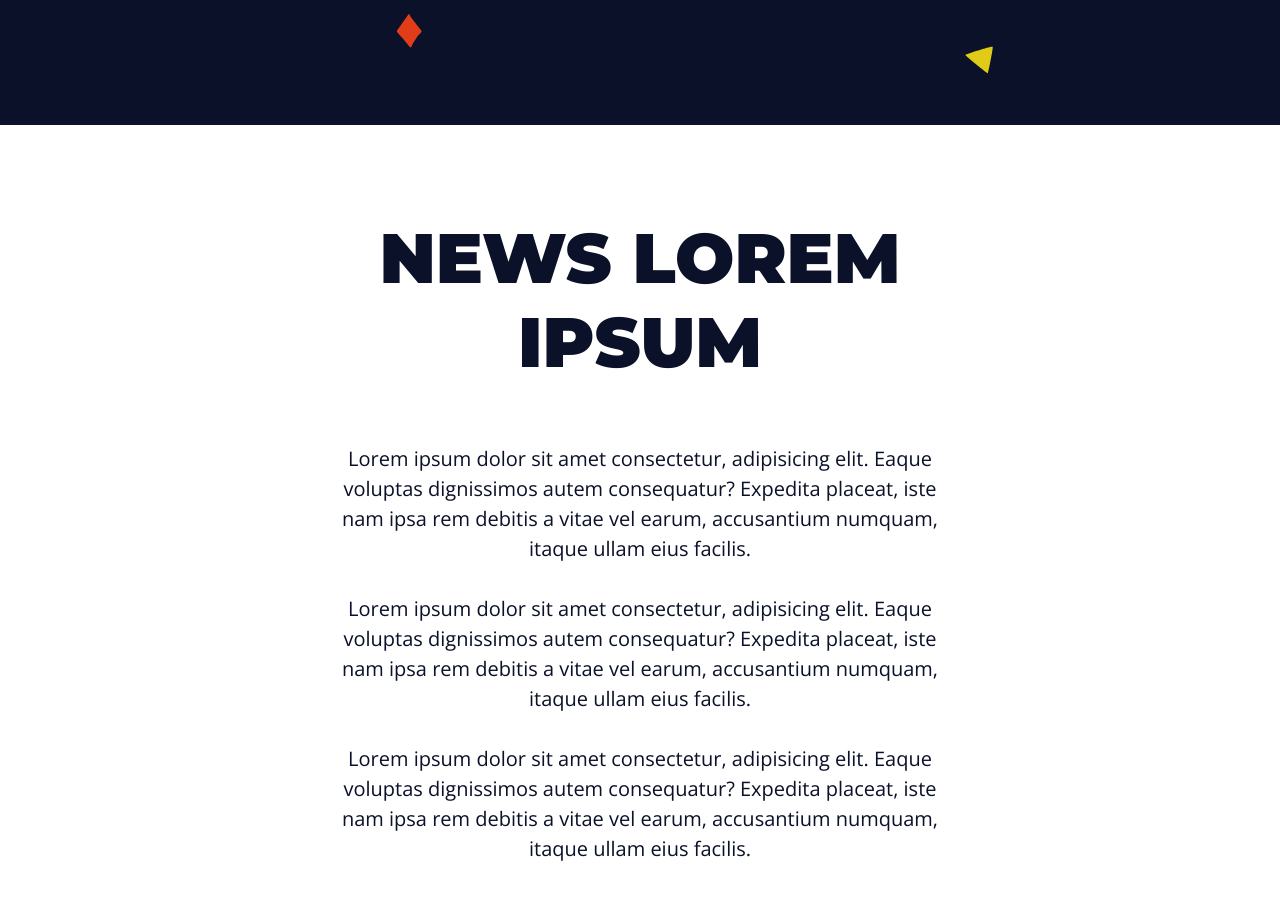
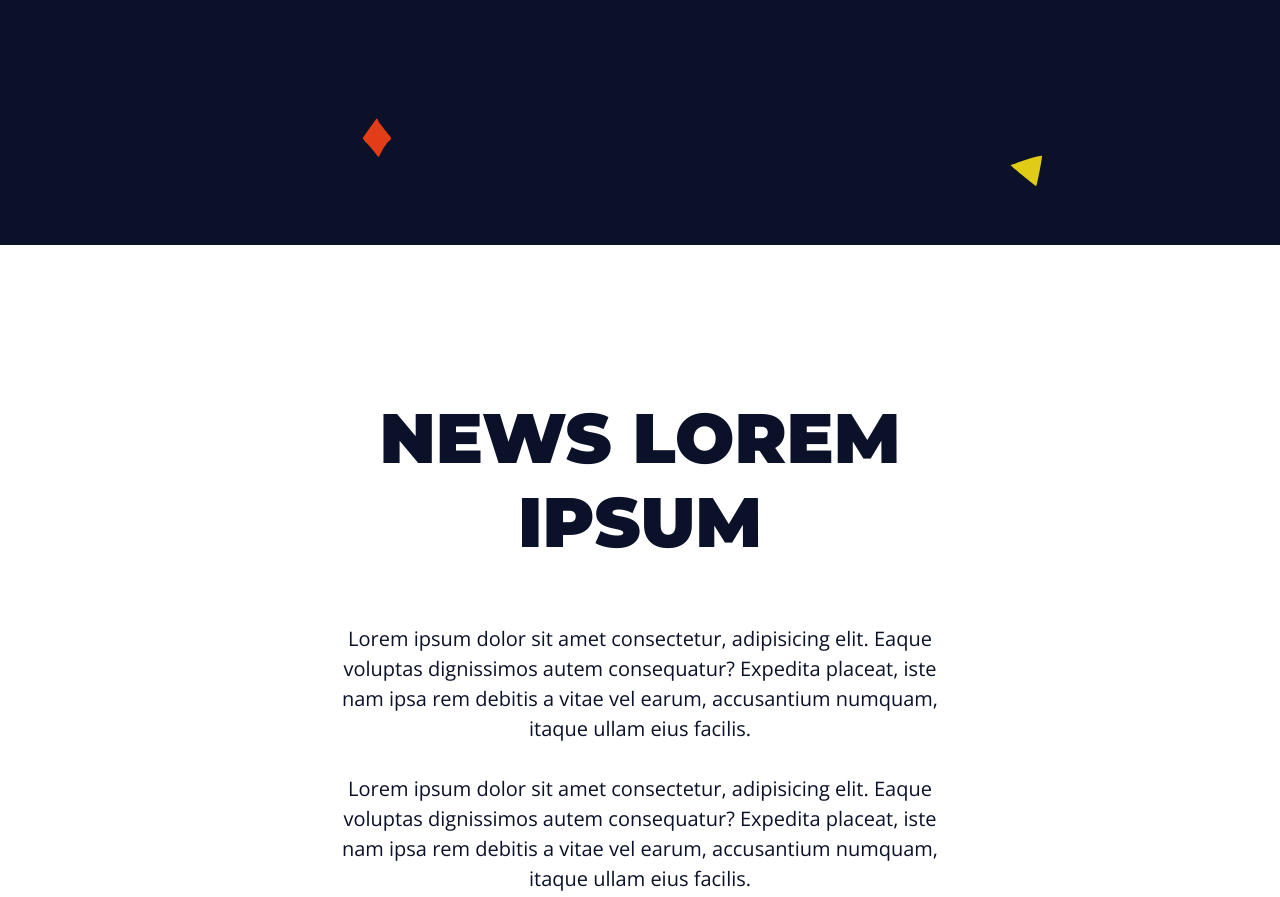
Before and after one commit to EricksonSiqueira/primeira-landing-page, a plain HTML site: page index.html in a window 1280 px wide. Shown: the part 800-1697 px from the top of the page. Drawn offline with nearby package versions, Linux system fonts and the light colour scheme.

Commit message:
Algumas leves correções

```diff
--- a/assets/css/style.css
+++ b/assets/css/style.css
@@ -77,7 +77,7 @@ p {
 .main-content {
     max-width: 120rem;
     margin: 0 auto;
-    padding: var(--gap);
+    padding: 9rem var(--gap);
 }
 
 .page {
@@ -161,7 +161,7 @@ a {
     grid-template-columns: 1fr 1.5fr;
     align-items: center;
     gap: var(var(--gap));
-    height: 100vh;
+    min-height: 100vh;
 
 }
 
@@ -180,9 +180,9 @@ a {
 
 .top3-content {
     display: flex;
-    flex-flow: column wrap;
+    flex-flow: column nowrap;
     justify-content: center;
-    height: 100vh;
+    min-height: 100vh;
     max-width: 64rem;
     text-align: center;
 
@@ -191,7 +191,7 @@ a {
 /*Top 3 grid*/
 
 .grid-top3-content {
-    height: 100vh;
+    min-height: 100vh;
     flex-flow: column wrap;
     justify-content: center;
     display: flex;
```
